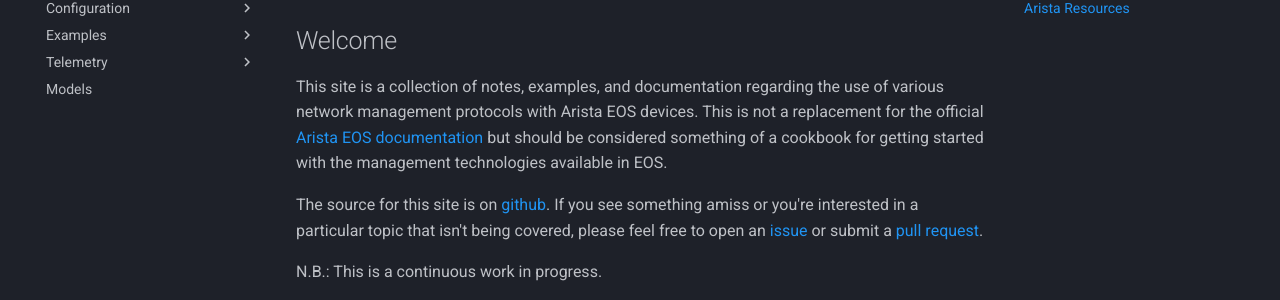
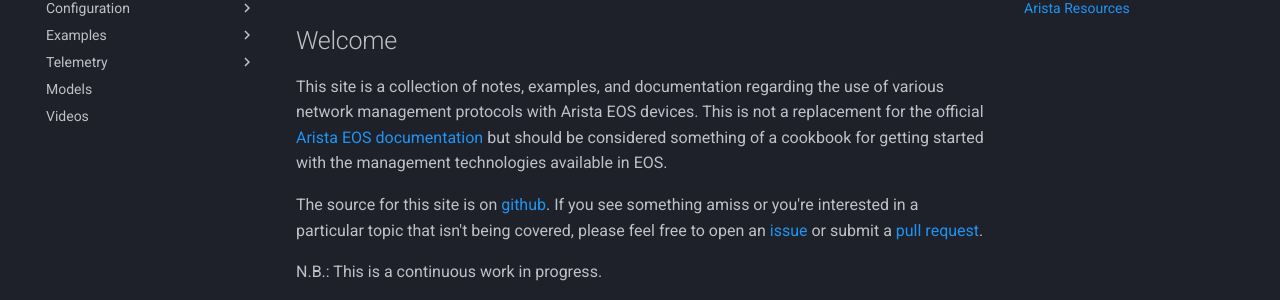
Before and after one commit to aristanetworks/openmgmt, an MkDocs documentation site: the page built from docs/index.md, in a window 1280 px wide. Shown: the part 157-457 px from the top of the page. Built offline with MkDocs 1.6.1 and Material for MkDocs 9.7.7, drawn with Linux system fonts in a browser that asks for light colours; comment, search, counter and statistics services are not loaded.

Commit message:
added videos to TOC

```diff
--- a/mkdocs.yml
+++ b/mkdocs.yml
@@ -54,3 +54,4 @@
     - gNMIReverse: telemetry/adapters/gnmireverse/index.md
     - ocprometheus: telemetry/adapters/ocprometheus/index.md
   - Models: models/index.md
+  - Videos: videos/index.md
```
